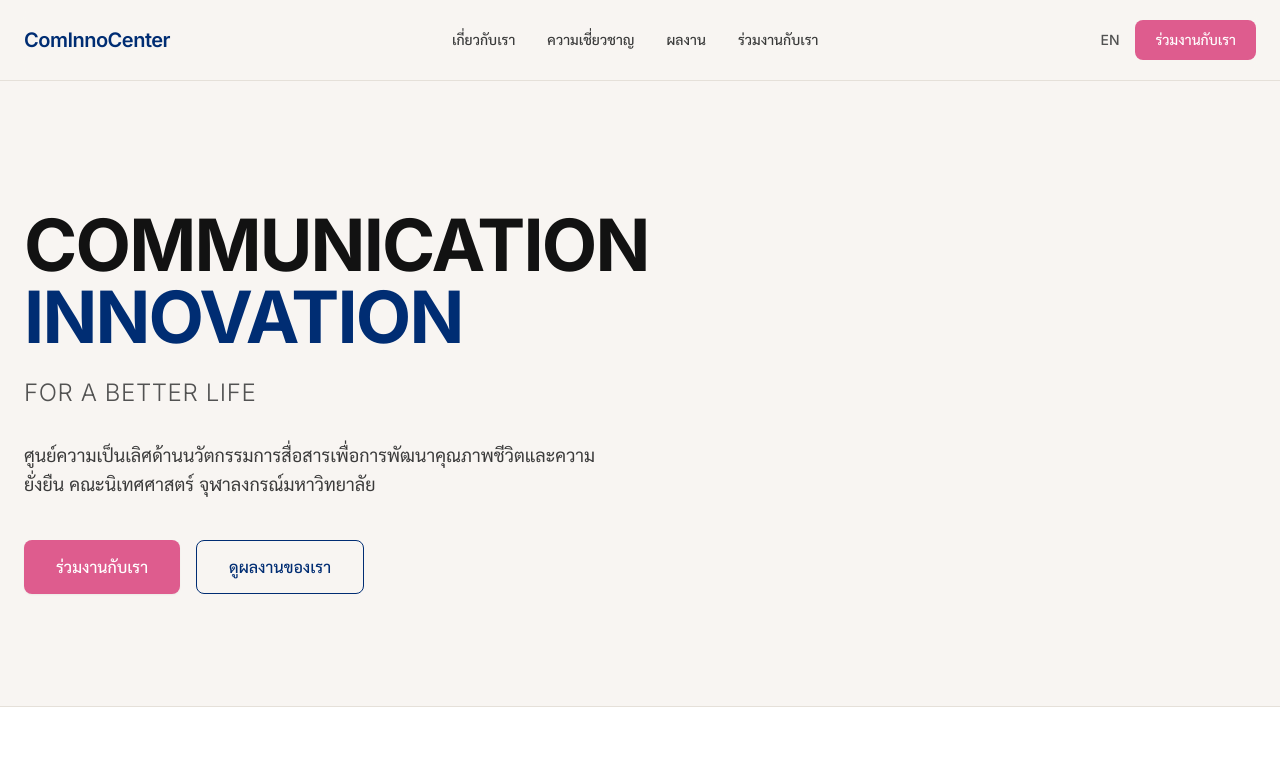
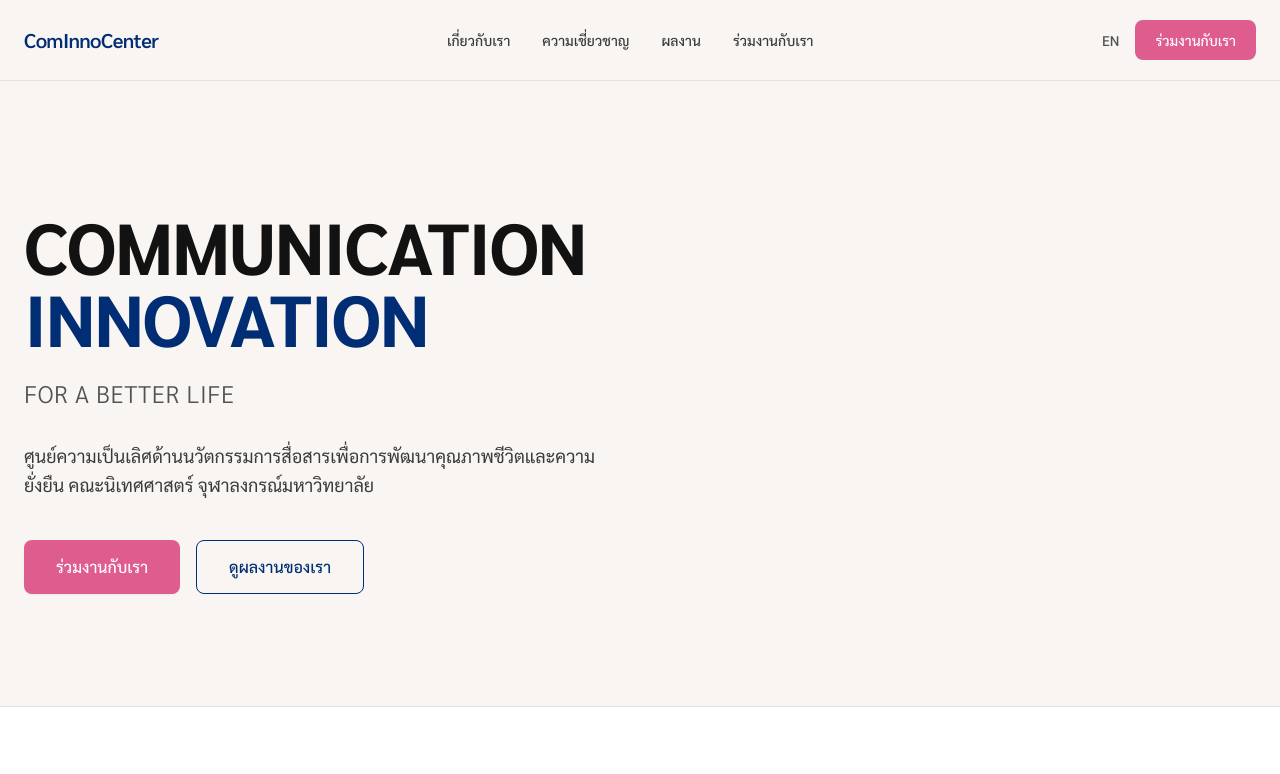
Before and after one commit to smithboon-thailand/cominnocenter-website, a Next.js app: page / in a window 1280 px wide. Shown: the top 774 px of the page. Built offline with nearby package versions, Linux system fonts and the light colour scheme.

Commit message:
Update Tailwind fontFamily to use Sarabun + Inter

```diff
--- a/tailwind.config.ts
+++ b/tailwind.config.ts
@@ -47,7 +47,7 @@ const config: Config = {
         },
       },
       fontFamily: {
-        sans: ["var(--font-inter)", "Sarabun", "system-ui", "sans-serif"],
+        sans: ["var(--font-sarabun)", "var(--font-inter)", "system-ui", "sans-serif"],
       },
     },
   },
```
